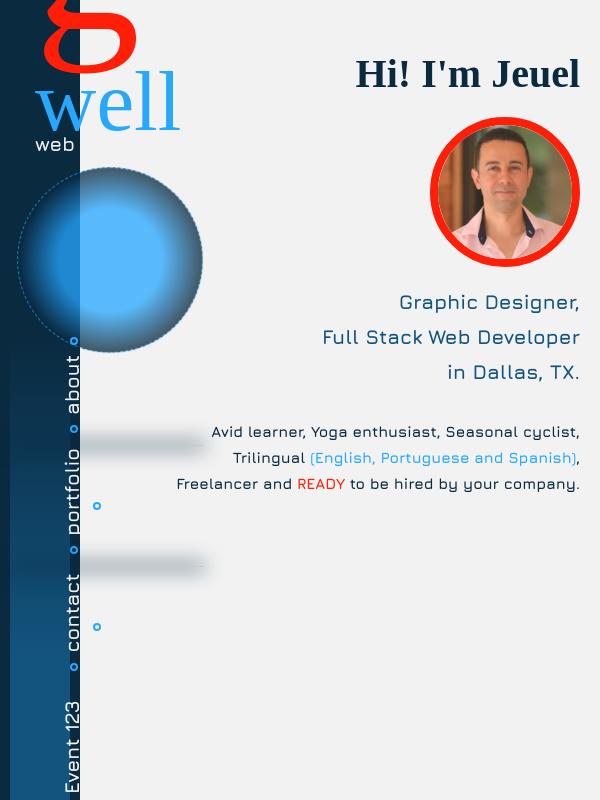
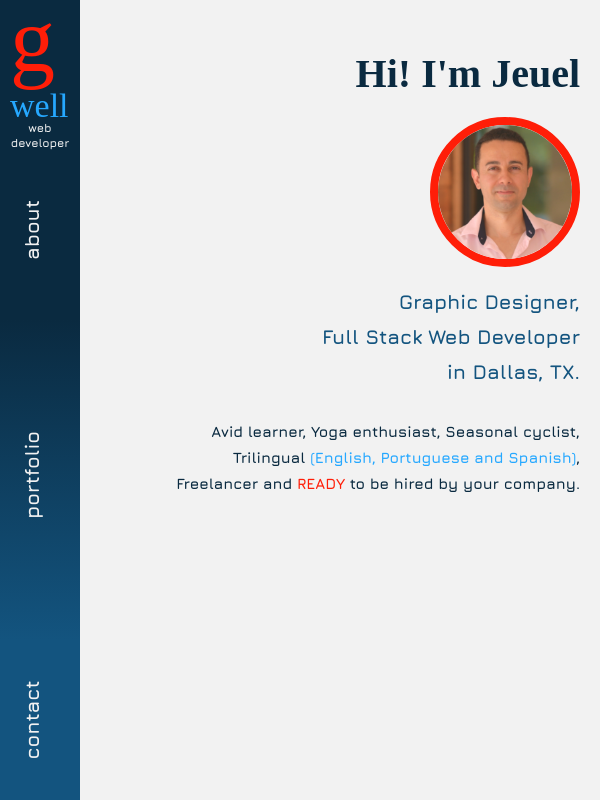
Before and after one commit to vjeuel/G-well_Portfolio-React, a React (Create React App) app: page / in a window 600 px wide. Built offline with nearby package versions, Linux system fonts and the light colour scheme; a web font is replaced by a local one.

Commit message:
media queries done for width and heigh

```diff
--- a/src/components/Navbar.css
+++ b/src/components/Navbar.css
@@ -75,7 +75,7 @@
 	left: -1.5rem;
 	width: 18rem;
 	height: 18rem;
-	border: 1px dashed var(--tb);
+	border: 1px solid var(--tb);
 	border-radius: 50%;
 	z-index: -1;
 }
@@ -89,7 +89,6 @@
 .navLink {
 	font-family: var(--font2);
 	font-size: 2rem;
-	/* background-color: transparent; */
 	color: var(--wt);
 	width: 15rem;
 	margin: 0 auto;
@@ -170,40 +169,50 @@
 	margin: 0 auto;
 	position: relative;
 	left: -2rem;
-	/* border: 1px solid rgba(10, 42, 64, 0.15); */
 	box-shadow: 0px 0px 20px 2px var(--pb);
-}
-
-/* Media Query */
-@media (min-width: 600px) {
-	.navGridMobile {
-		display: none;
-	}
 }
 
 /* Navbar Mobile ------------------------------*/
 @media (max-width: 600px) {
 	.navGrid {
 		width: 8rem;
-		padding: 2rem 1rem;
 		margin: 0;
 	}
 
 	.mainGrid {
-		width: 6rem;
+		width: 8rem;
 		height: 100%;
-		grid-template-rows: repeat(4, 12rem);
+		padding: 2rem 1rem;
+		grid-gap: 2rem;
+		grid-template-rows: 13rem 1fr;
 		grid-row-gap: 2rem;
 		justify-content: flex-start;
 		align-content: flex-start;
 		position: fixed;
 	}
 
-	.logo {
+	.logoBox {
 		width: 6rem;
+		height: 13rem;
 	}
 
-	.jeuel {
+	.g {
+		font-size: 9rem;
+		bottom: 5.8rem;
+	}
+
+	.well {
+		font-size: 3.4rem;
+		bottom: 2.5rem;
+	}
+
+	.webDeveloper {
+		font-size: 1.15rem;
+		line-height: 1.25;
+		bottom: 0rem;
+	}
+
+	.jeuelBox {
 		display: none;
 	}
 
@@ -212,19 +221,49 @@
 		width: 12rem;
 		height: 12rem;
 	}
+
+	.navLittleCircles {
+		display: none;
+	}
+
+	.navLinkDivision {
+		display: none;
+	}
 }
 
 /* Height */
 @media (max-height: 630px) {
-	.jeuel {
-		display: none;
-	}
-
-	.logo {
-		width: 12rem;
+	.navGrid {
+		width: 20rem;
 	}
 
 	.mainGrid {
-		grid-template-rows: 20rem 2rem 2rem 2rem;
+		width: 20rem;
+		grid-template-rows: 16.5rem 1fr;
+	}
+
+	.logoBox {
+		justify-self: center;
+		width: 10rem;
+		height: 16.5rem;
+	}
+
+	.g {
+		font-size: 14rem;
+		bottom: 5.5rem;
+	}
+
+	.well {
+		font-size: 5.6rem;
+		bottom: 0.5rem;
+	}
+
+	.webDeveloper {
+		font-size: 1.32rem;
+		bottom: 0;
+	}
+
+	.jeuelBox {
+		display: none;
 	}
 }
--- a/src/components/Navbar.js
+++ b/src/components/Navbar.js
@@ -37,7 +37,7 @@ function Navbar() {
 					/>
 					<motion.div
 						className='jeuelCircle'
-						animate={{ opacity: 0.25, scale: 1.1 }}
+						animate={{ opacity: 0.25, scale: 1.09 }}
 						transition={{
 							duration: 5,
 							repeat: Infinity,
@@ -66,22 +66,6 @@ function Navbar() {
 						<span className='navLittleCircles'></span>
 						<div className='navUnderlineContact'></div>
 					</NavLink>
-					<NavLink
-						to='/'
-						exact
-						className='navLink'
-						isActive={(match, location) => {
-							if (!match) {
-								return false;
-							}
-
-							// only consider an event active if its event id is an odd number
-							const eventID = parseInt(match.params.eventID);
-							return !isNaN(eventID) && eventID % 2 === 1;
-						}}>
-						Event 123
-						<div className='navUnderlineContact' isActive style={{ borderBottom: 'solid 2px red' }}></div>
-					</NavLink>
 				</div>
 			</div>
 		</nav>
--- a/src/components/pages/About.js
+++ b/src/components/pages/About.js
@@ -24,7 +24,6 @@ function About() {
 				</span>{' '}
 				to be hired by your company.
 			</h3>
-			{/* <div className='aboutBackground'></div> */}
 		</div>
 	);
 }
--- a/src/components/pages/Pages.css
+++ b/src/components/pages/Pages.css
@@ -14,23 +14,13 @@
 /* About  -------------------------------------*/
 .about {
 	background-color: var(--wt);
-	position: relative;
+	height: auto;
+	overflow: scroll;
 }
 
 .jeuelMobile {
 	display: none;
 }
-
-/* .aboutBackground {
-	background-color: var(--tb);
-	width: 140%;
-	height: 120%;
-	position: absolute;
-	bottom: -50%;
-	right: -50%;
-	border-radius: 50%;
-	z-index: -1;
-} */
 
 /* Portfolio ------------------------------------*/
 .portfolioGrid {
@@ -63,6 +53,7 @@
 /* Contact ------------------------------------*/
 .contact {
 	background-color: var(--wt);
+	overflow: scroll;
 }
 
 /* Media Query ----------------------------------*/
@@ -100,7 +91,6 @@
 
 	.cards {
 		height: 30rem;
-		/* border: none; */
 	}
 
 	.projectImg {
```
Also changed, not shown: 1 other file (tests, documents, lock files or other folders).
